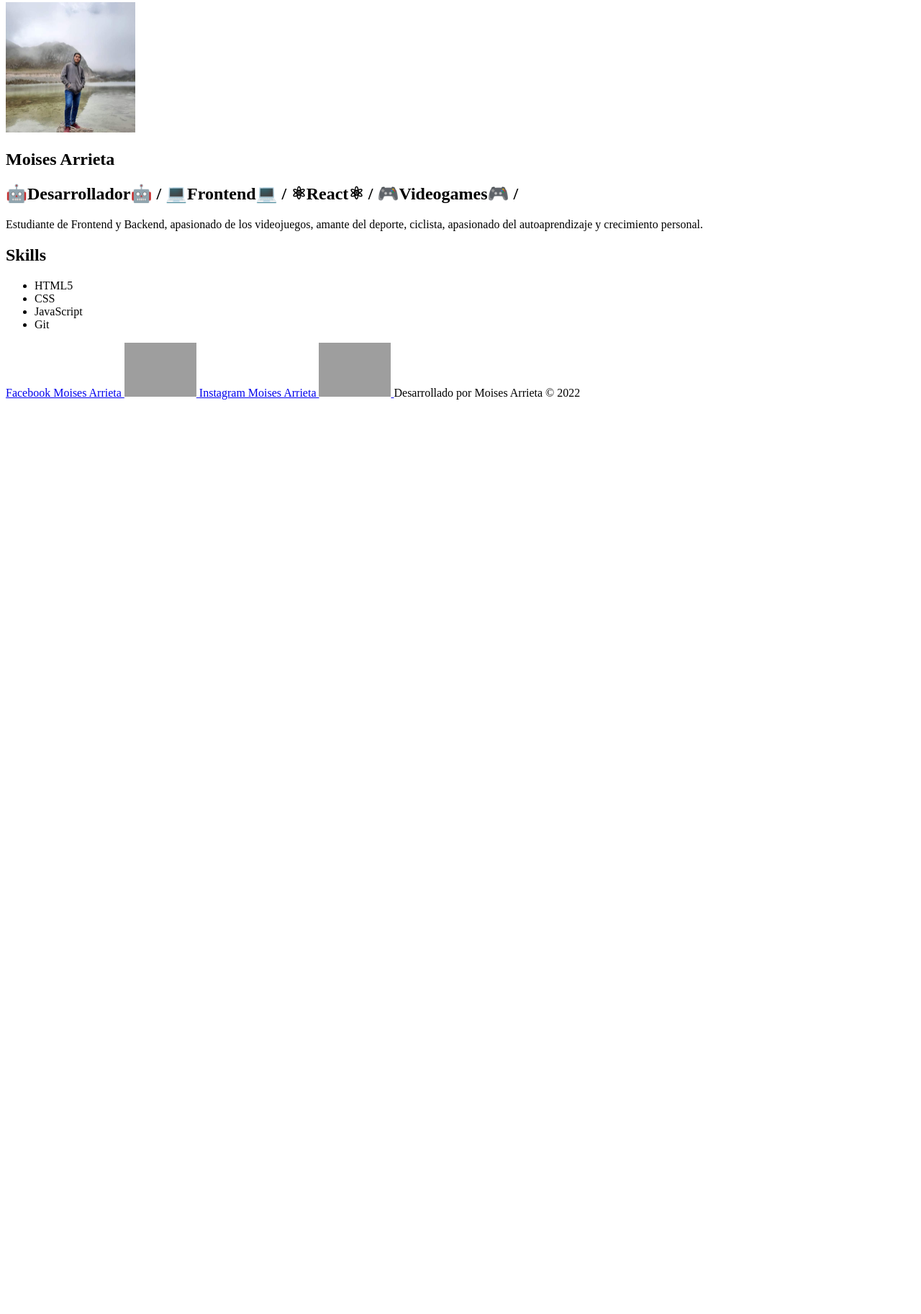
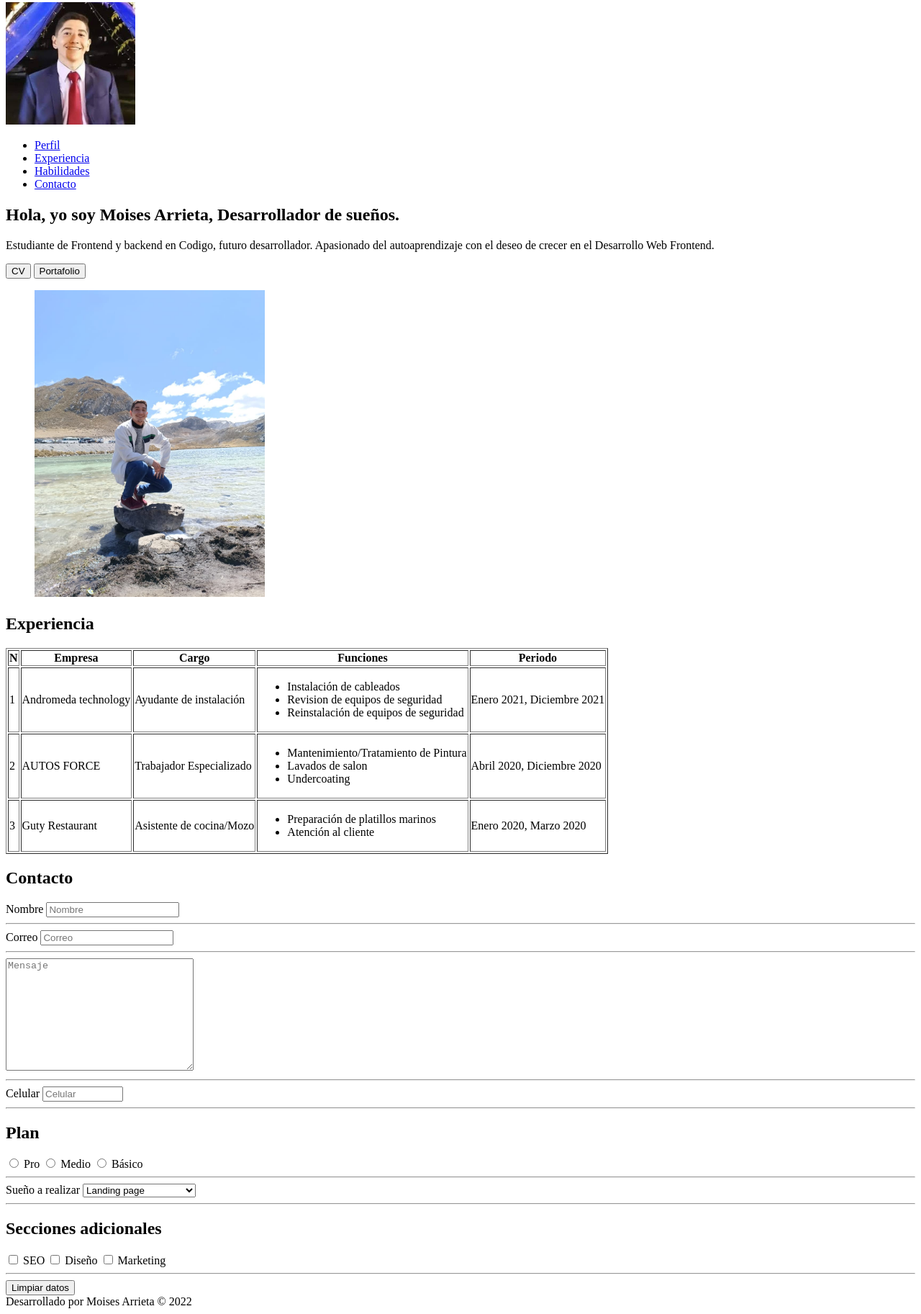
Before and after one commit to MoisesJAV/paginawebpersonal, a plain HTML site: page index.html in a window 1280 px wide. Shown: the part 5-1830 px from the top of the page at 72% size. Before the commit the page ends 800 px from the top, so only its background shows below. Drawn offline with Linux system fonts and the light colour scheme; grey boxes are pictures that could not be loaded.

Commit message:
cambio de imagen superior

```diff
--- a/index.html
+++ b/index.html
@@ -1,5 +1,5 @@
 <!DOCTYPE html>
-<html lang="en">
+<html lang="es">
   <head>
     <meta charset="UTF-8" />
     <meta http-equiv="X-UA-Compatible" content="IE=edge" />
@@ -11,56 +11,147 @@
       <nav>
         <a href="#">
           <img
-            src="./semana-1-1/foto de perfil moises FB.jpeg"
+            src="./pagina-personal-2/img/Imagen Moises Formal short .jpeg"
             alt="Foto de Moises Arrieta"
             width="180px"
           />
         </a>
-        <!-- <ul>
-            <li><a href="#">Perfil</a></li>
-            <li><a href="#">Experiencia</a></li>
-            <li><a href="#">Habilidades</a></li>
-            <li><a href="#">Contacto</a></li>
-          </ul> -->
+        <ul>
+          <li><a href="#">Perfil</a></li>
+          <li><a href="#">Experiencia</a></li>
+          <li><a href="#">Habilidades</a></li>
+          <li><a href="#">Contacto</a></li>
+        </ul>
       </nav>
     </header>
     <main>
-      <article>
-        <h1>Moises Arrieta</h1>
-        <h2>🤖Desarrollador🤖 / 💻Frontend💻 / ⚛React⚛ / 🎮Videogames🎮 /</h2>
+      <article class="profile">
+        <div>
+        <h1>Hola, yo soy Moises Arrieta, Desarrollador de sueños.</h1>
         <p>
-          Estudiante de Frontend y Backend, apasionado de los videojuegos,
-          amante del deporte, ciclista, apasionado del autoaprendizaje y
-          crecimiento personal.
+          Estudiante de Frontend y backend en Codigo, futuro desarrollador.
+          Apasionado del autoaprendizaje con el deseo de crecer en el Desarrollo
+          Web Frontend.
         </p>
-        <h2>Skills</h2>
-        <ul>
-          <li>HTML5</li>
-          <li>CSS</li>
-          <li>JavaScript</li>
-          <li>Git</li>
-        </ul>
+      </div>
+        <div>
+          <button>CV</button>
+          <button>Portafolio</button>
+        </div>
+
+        <figure>
+          <img
+            src="./pagina-personal-2/img/Imagen Moises Viaje.jpeg"
+            alt="Foto de Moises Arrieta"
+            width="320px"
+          />
+        </figure>
       </article>
+      <h2>Experiencia</h2>
+      <table border="thead">
+        <thead>
+          <tr>
+            <th>N</th>
+          <th>Empresa</th>
+          <th>Cargo</th>
+          <th>Funciones</th>
+          <th>Periodo</th>
+          </tr>
+        </thead>
+        <tbody>
+          <tr>
+            <td>1</td>
+            <td>Andromeda technology</td>
+            <td>Ayudante de instalación</td>
+            <td>
+              <ul>
+                <li>Instalación de cableados</li>
+                <li>Revision de equipos de seguridad</li>
+                <li>Reinstalación de equipos de seguridad</li>
+              </ul>
+            </td>
+            <td>
+              Enero 2021, Diciembre 2021
+            </td>
+          </tr>
+          <tr>
+            <td>2</td>
+            <td>AUTOS FORCE</td>
+            <td>Trabajador Especializado</td>
+            <td>
+              <ul>
+                <li>Mantenimiento/Tratamiento de Pintura</li>
+                <li>Lavados de salon</li>
+                <li>Undercoating</li>
+              </ul>
+            </td>
+            <td>
+              Abril 2020, Diciembre 2020
+            </td>
+          </tr>
+          <tr>
+            <td>3</td>
+            <td>Guty Restaurant</td>
+            <td>Asistente de cocina/Mozo</td>
+            <td>
+              <ul>
+                <li>Preparación de platillos marinos</li>
+                <li>Atención al cliente</li>
+              </ul>
+            </td>
+            <td>
+              Enero 2020, Marzo 2020
+            </td>
+          </tr>
+        </tbody>
+      </table>
+    </section>
+      <section>
+      <form action="">
+        <h2>Contacto</h2>
+        <label for="Nombre">Nombre</label>
+        <input type="text" id="Nombre" placeholder="Nombre" name="nombre" required/>
+        <hr>
+        <label for="email">Correo</label>
+        <input type="email" id="email" placeholder="Correo" required />
+        <hr>
+<textarea placeholder="Mensaje" name="mensaje" id="mensaje" cols="30" rows="10" required></textarea>
+        <hr>
+        <label for="celular">Celular</label>
+        <input type="number" id="celular" placeholder="Celular" min="900000000" max="999999999"/>
+        <hr>
+        <h2>Plan</h2>
+        <input type="radio" name="plan" id="pro" value="pro">
+        <label for="pro">Pro</label>
+        <input type="radio" name="plan" id="medio" value="medio">
+        <label for="medio">Medio</label>
+        <input type="radio" name="plan" id="Básico" value="Básico">
+        <label for="Básico">Básico</label>
+        <hr>
+        <label for="proyecto">Sueño a realizar</label>
+        <select name="proyecto" id="proyecto">
+          <option value="landing page">Landing page</option>
+          <option value="web page">Web page</option>
+          <option value="e-commerce">e-commerce</option>
+          <option value="aplicacion empresarial">Aplicación empresarial</option>
+        </select>
+        <hr>
+        <h2>Secciones adicionales</h2>
+        <input type="checkbox" name="lenguaje" id="SEO">
+        <label for="SEO">SEO</label>
+        <input type="checkbox" name="lenguaje" id="diseño">
+        <label for="diseño">Diseño</label>
+        <input type="checkbox" name="lenguaje" id="marketing">
+        <label for="marketing">Marketing</label>
+        <hr>
+        <input type="reset" value="Limpiar datos" />
+      </form>
+    </section>
+    <section>
+
     </main>
+
     <footer>
-      <a
-        href="https://www.facebook.com/moisesjose.arrietavelasquez"
-        target="_blank"
-        >Facebook Moises Arrieta
-        <img
-          src="https://cdn-icons.flaticon.com/png/128/2504/premium/2504903.png?token=exp=1643141627~hmac=f9ed68b9901c759aedbedf0e3bd1b6fc"
-          alt="Logo de Facebook"
-          width="100px"
-        />
-      </a>
-      <a href="https://www.instagram.com/arrietamoises/?hl=es" target="_blank"
-        >Instagram Moises Arrieta
-        <img
-          src="https://i.blogs.es/c04a74/instagram/450_1000.jpg"
-          alt="Logo de instagram"
-          width="100px"
-        />
-      </a>
       Desarrollado por Moises Arrieta &copy; 2022
     </footer>
   </body>
```
Also changed, not shown: pagina-personal-2/index.html (deleted, +0 -158 lines).
